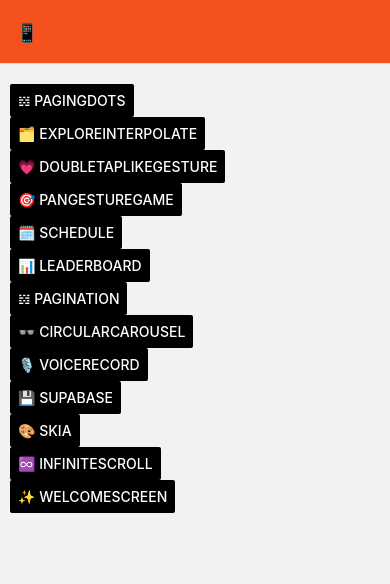
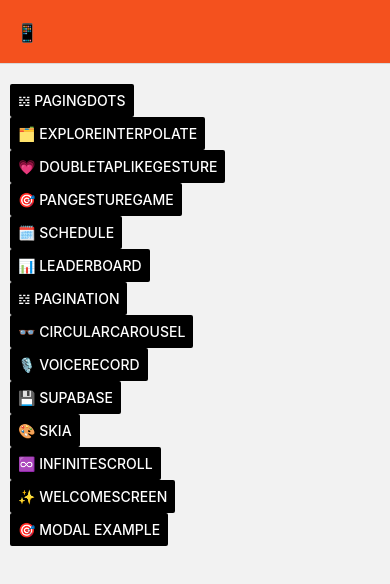
Before and after one commit to burakekincioglu/rstyle, a React Native app: screen /Home in a window 390 px wide. Shown: the top 584 px of the page. Built offline with nearby package versions, Linux system fonts and the light colour scheme; no server answers; what react-native-audio-recorder-player would draw is missing.

Commit message:
constants

```diff
--- a/Screens/constants.js
+++ b/Screens/constants.js
@@ -13,6 +13,7 @@
     SupaBase: '💾 SupaBase', // Supabase, supabase örnekleri içerir, supabase, örnekleri içerir
     Skia: '🎨 Skia', // Skia, skia örnekleri içerir, skia, örnekleri içerir
     InfiniteScroll: '♾️ InfiniteScroll', // empty
-    WelcomeScreen: '✨ WelcomeScreen' // hareketli giriş, neşeli karşılama, bahar mevsimi, yaz mevsimi, hoşgeldiniz
+    WelcomeScreen: '✨ WelcomeScreen', // hareketli giriş, neşeli karşılama, bahar mevsimi, yaz mevsimi, hoşgeldiniz
+    ModalUsage: '🎯 Modal Example' // Modal örneği
   }
 }
```
Also changed, not shown: package.json (+29 -27 lines).
